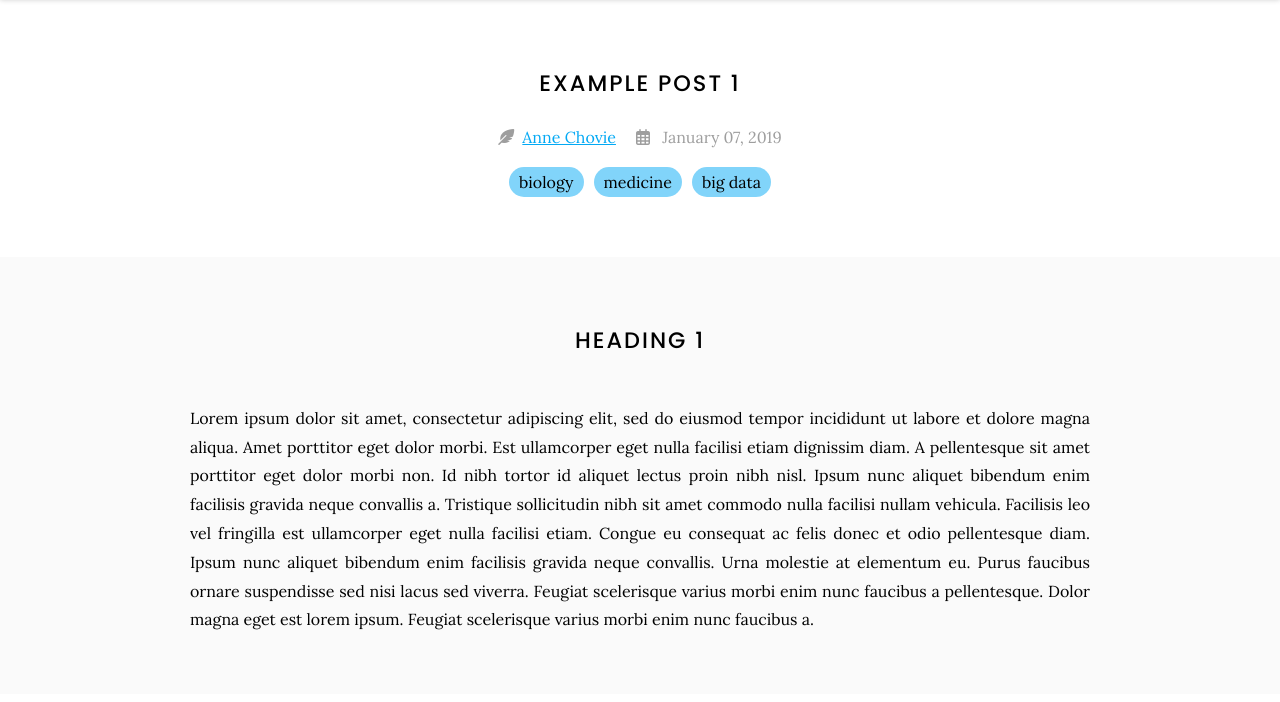
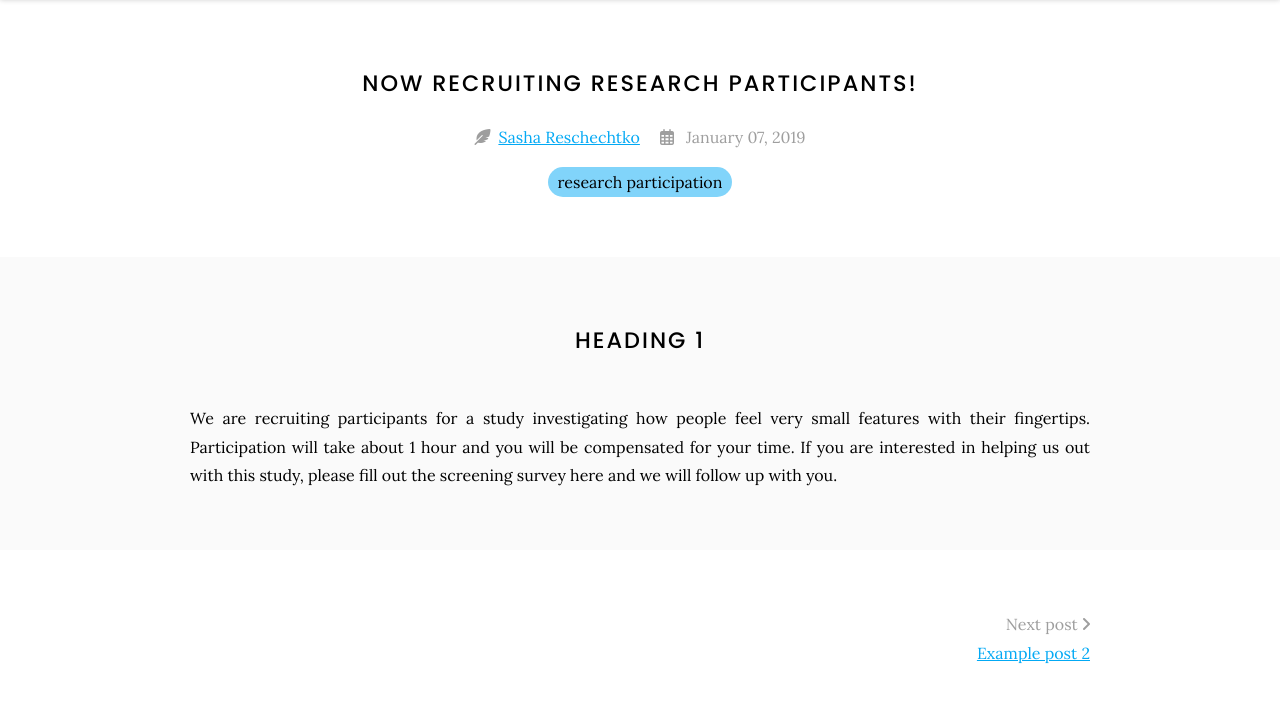
Before and after one commit to sensationinmotion/sensationinmotion.github.io, a Jekyll site: the page built from _posts/2019-01-07-example-post-1.md, in a window 1280 px wide, cut to the strip 111-839 px from the top of the page. Shown: the top 702 px of the strip. Built offline with Jekyll 4.4.1, drawn with Linux system fonts in a browser that asks for light colours.

Commit message:
Update 2019-01-07-example-post-1.md

```diff
--- a/_posts/2019-01-07-example-post-1.md
+++ b/_posts/2019-01-07-example-post-1.md
@@ -1,27 +1,11 @@
 ---
-title: Example post 1
+title: Now recruiting research participants!
 tags:
-  - biology
-  - medicine
-  - big data
-author: Anne Chovie
-member: anne-chovie
+  - research participation
+author: Sasha Reschechtko
+member: sasha-reschechtko
 ---
 
 # Heading 1
 
-Lorem ipsum dolor sit amet, consectetur adipiscing elit, sed do eiusmod tempor incididunt ut labore et dolore magna aliqua.
-Amet porttitor eget dolor morbi.
-Est ullamcorper eget nulla facilisi etiam dignissim diam.
-A pellentesque sit amet porttitor eget dolor morbi non.
-Id nibh tortor id aliquet lectus proin nibh nisl.
-Ipsum nunc aliquet bibendum enim facilisis gravida neque convallis a.
-Tristique sollicitudin nibh sit amet commodo nulla facilisi nullam vehicula.
-Facilisis leo vel fringilla est ullamcorper eget nulla facilisi etiam.
-Congue eu consequat ac felis donec et odio pellentesque diam.
-Ipsum nunc aliquet bibendum enim facilisis gravida neque convallis.
-Urna molestie at elementum eu.
-Purus faucibus ornare suspendisse sed nisi lacus sed viverra.
-Feugiat scelerisque varius morbi enim nunc faucibus a pellentesque.
-Dolor magna eget est lorem ipsum.
-Feugiat scelerisque varius morbi enim nunc faucibus a.
+We are recruiting participants for a study investigating how people feel very small features with their fingertips. Participation will take about 1 hour and you will be compensated for your time. If you are interested in helping us out with this study, please fill out the screening survey here and we will follow up with you.
```
